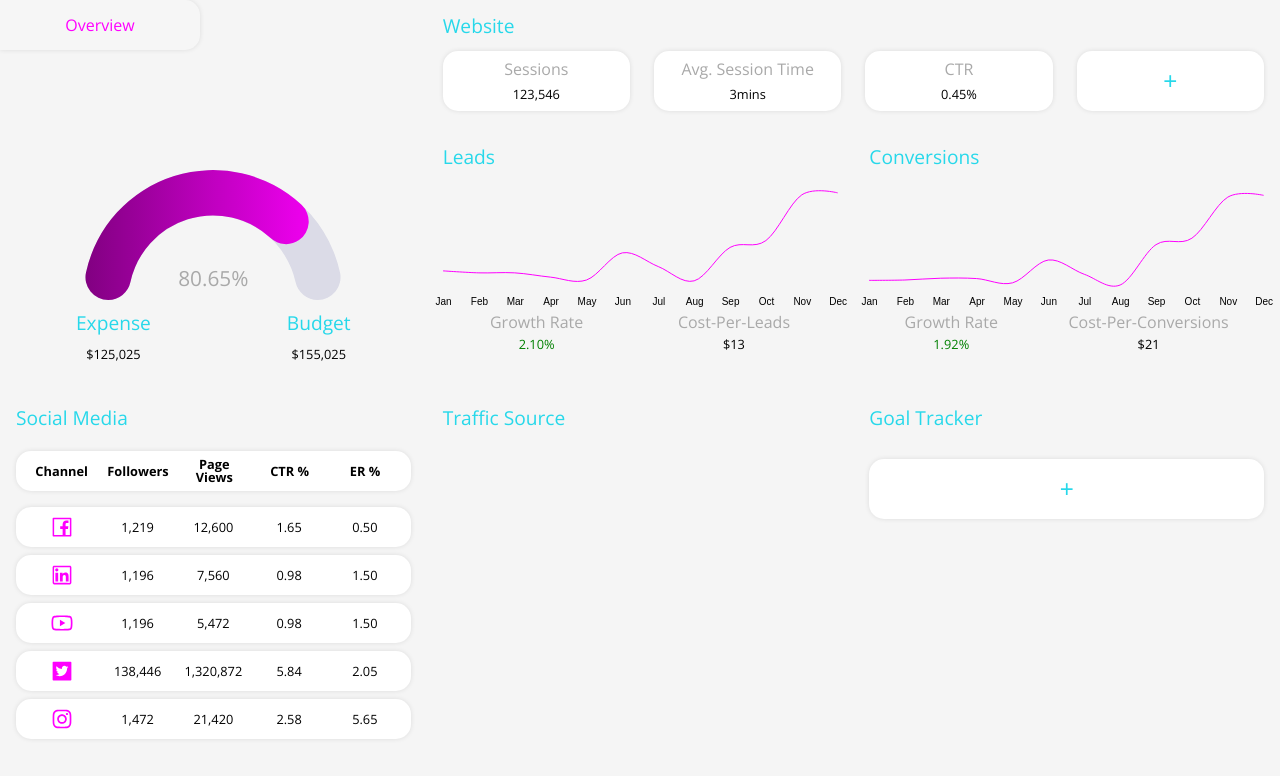
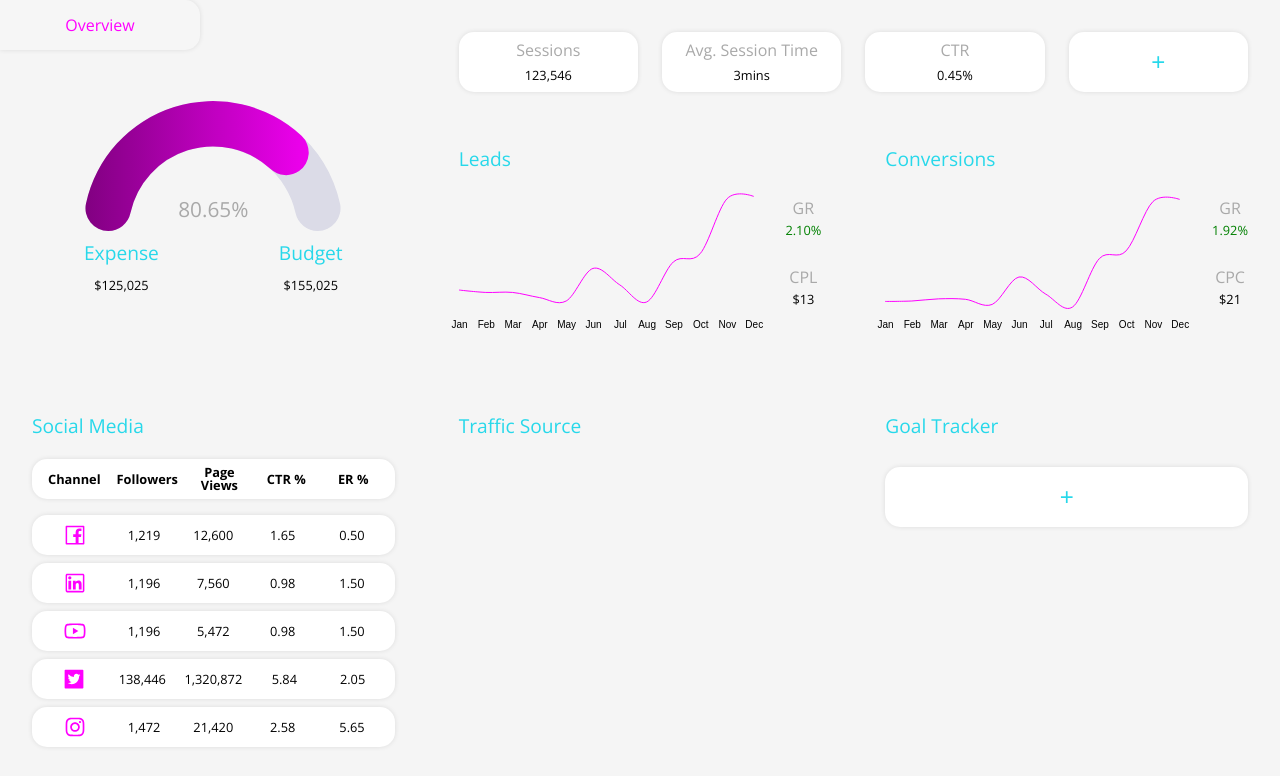
Before and after one commit to FBascou/marketing-dashboard, a React (Vite) app: page / in a window 1280 px wide. Shown: the top 776 px of the page. Built offline with nearby package versions, Linux system fonts and the light colour scheme.

Commit message:
Update CardChart, WebsiteOverview, Layout, and design

```diff
--- a/src/components/CardChart/CardChart.css
+++ b/src/components/CardChart/CardChart.css
@@ -7,23 +7,31 @@
 	box-shadow: 0px 0px 5px 0px rgba(0, 0, 0, 0.1); */
 }
 
+.card-chart-information {
+  display: flex;
+  gap: 2rem;
+}
+
 .card-chart-graph {
   width: 100%;
-  height: 100px;
+  /* height: 100px; */
 }
 
 .card-chart-overview {
-  width: 100%;
+  /* width: 100%; */
   display: flex;
+  flex-direction: column;
   align-items: center;
-  justify-content: space-around;
+  justify-content: center;
+  gap: 2rem;
 }
 
 .card-chart-wrapper {
   display: flex;
   flex-direction: column;
   align-items: center;
-  justify-content: flex-start;
+  justify-content: center;
+  text-align: center;
   gap: 0.5rem;
 }
 
--- a/src/components/CardChart/CardChart.jsx
+++ b/src/components/CardChart/CardChart.jsx
@@ -1,6 +1,8 @@
-import React from 'react';
-import './CardChart.css';
-import LineChart from '../charts/LineChart/LineChart';
+import React from 'react'
+import './CardChart.css'
+import LineChart from '../charts/LineChart/LineChart'
+
+//add tooltips on hover
 
 const CardChart = ({
   data,
@@ -14,22 +16,18 @@ const CardChart = ({
   return (
     <div className="card-chart-container">
       <h2>{title}</h2>
+      <div className="card-chart-information">
         <div className="card-chart-graph">
-        <LineChart
-          data={data}
-          colorPrimary={colorPrimary}
-          colorSecondary={colorSecondary}
-        />
+          <LineChart data={data} colorPrimary={colorPrimary} colorSecondary={colorSecondary} />
         </div>
         <div className="card-chart-overview">
           <div className="card-chart-wrapper">
-          <h3>Growth Rate</h3>
-          <p style={{ color: growthRate > 0 ? 'green' : 'red' }}>
-            {growthRate}%
-          </p>
+            <h3>GR</h3>
+            <p style={{ color: growthRate > 0 ? 'green' : 'red' }}>{growthRate}%</p>
           </div>
           <div className="card-chart-wrapper">
-          <h3>Cost-Per-{title}</h3>
+            {/* <h3>Cost-Per-{title}</h3> */}
+            <h3>CP{title[0]}</h3>
             <div className="card-chart-cost">
               <p>${cost}</p>
               {/* <div className="percentage-change">
@@ -41,7 +39,8 @@ const CardChart = ({
           </div>
         </div>
       </div>
-  );
-};
+    </div>
+  )
+}
 
-export default CardChart;
+export default CardChart
--- a/src/components/WebsiteOverview/WebsiteOverview.jsx
+++ b/src/components/WebsiteOverview/WebsiteOverview.jsx
@@ -1,12 +1,12 @@
-import React from 'react';
-import Button from '../Button/Button';
-import Card from '../Card/Card';
-import './WebsiteOverview.css';
+import React from 'react'
+import Button from '../Button/Button'
+import Card from '../Card/Card'
+import './WebsiteOverview.css'
 
 const WebsiteOverview = ({ onClick, showModal, dataList }) => {
   return (
     <div className="overview-container">
-      <h2>Website</h2>
+      {/* <h2>Website</h2> */}
       <div className="website-card-container">
         {/* <Card title="Traffic" number="123,546" /> */}
         <Card title="Sessions" number="123,546" />
@@ -17,7 +17,7 @@ const WebsiteOverview = ({ onClick, showModal, dataList }) => {
         <Button onClick={onClick} />
       </div>
     </div>
-  );
-};
+  )
+}
 
-export default WebsiteOverview;
+export default WebsiteOverview
--- a/src/components/charts/LineChart/LineChart.css
+++ b/src/components/charts/LineChart/LineChart.css
@@ -1,5 +1,5 @@
 .line-wrapper {
-  max-height: 100px;
+  max-height: 120px;
 }
 
 .line-svg {
--- a/src/layout/Layout.css
+++ b/src/layout/Layout.css
@@ -3,20 +3,20 @@
   grid-template-columns: repeat(12, 1fr);
   grid-template-rows: repeat(12, 1fr);
   grid-column-gap: 2rem;
-  grid-row-gap: 1rem;
+  grid-row-gap: 2rem;
   width: 100%;
   height: 100%;
   padding: 1rem;
 }
 
-.logo {
+/* .logo {
   grid-area: 1 / 1 / 3 / 5;
-}
+} */
 .overview-grid-container {
   grid-area: 1 / 5 / 3 / 13;
 }
 .budget-expense-grid-container {
-  grid-area: 3 / 1 / 7 / 5;
+  grid-area: 1 / 1 / 7 / 5;
 }
 .lead-grid-container {
   grid-area: 3 / 5 / 7 / 9;
@@ -42,7 +42,7 @@
   flex-direction: row;
   width: 100%; */
   /* border: 1px solid black; */
-  /* padding: 1rem; */
+  padding: 0 1rem;
 }
 
 @media screen and (max-width: 600px) {
--- a/src/layout/Layout.jsx
+++ b/src/layout/Layout.jsx
@@ -37,7 +37,7 @@ const Layout = () => {
 
   return (
     <main className="main-grid-container">
-      <div className="logo area"></div>
+      {/* <div className="logo area"></div> */}
       <div className="budget-expense-grid-container area">
         <BudgetExpense
           data={allDataArray[0]}
```
Lines whose indentation alone changed are shown as unchanged.
